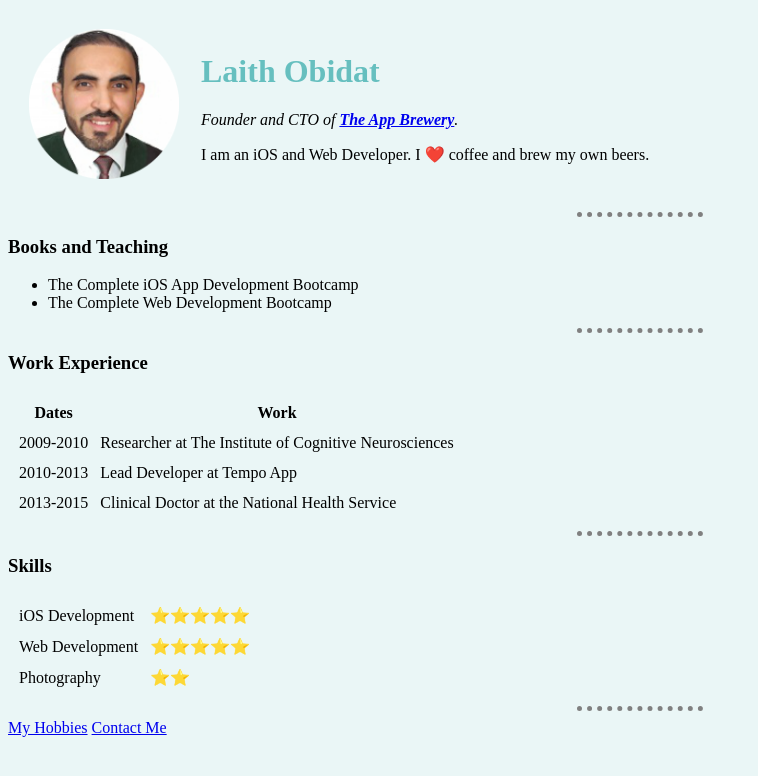
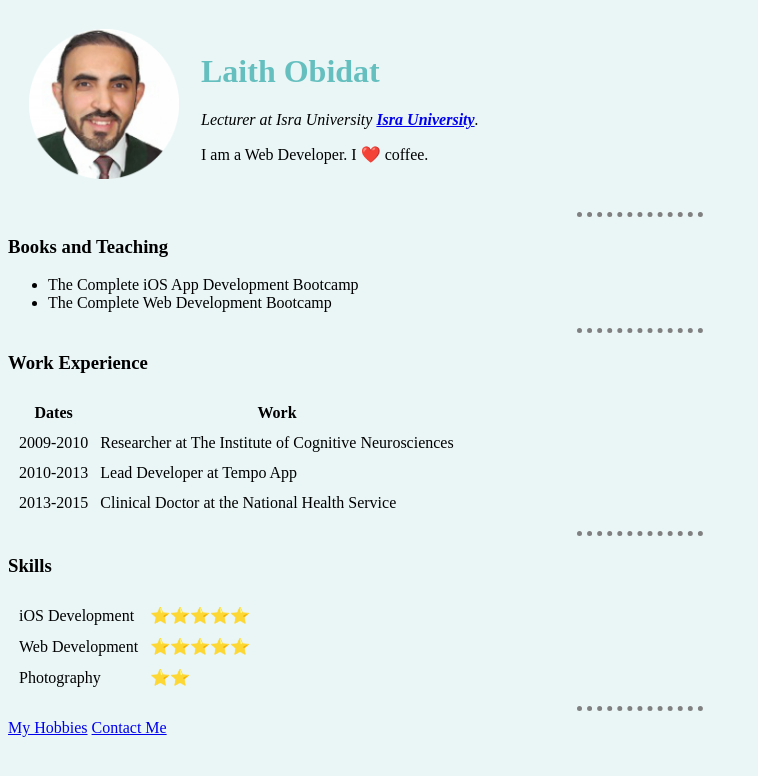
Before and after one commit to laithcodes/project, a plain HTML site: page index.html in a window 1280 px wide. Shown: the whole page, without its empty margins (0-758 px from the left). Drawn offline with Linux system fonts and the light colour scheme.

Commit message:
changes for some content in index page

```diff
--- a/index.html
+++ b/index.html
@@ -14,8 +14,8 @@
             <td><img src="images/laith.png" width="150px" alt="Laith profile picture"></td>
             <td>
                 <h1>Laith Obidat</h1>
-                <p><em>Founder and CTO of <strong><a href="https://www.appbrewery.co/">The App Brewery</a></strong>.</em></p>
-                <p>I am an iOS and Web Developer. I ❤️ coffee and brew my own beers.</p>
+                <p><em>Lecturer at Isra University <strong><a href="https://elearn.iu.edu.jo/">Isra University</a></strong>.</em></p>
+                <p>I am a Web Developer. I ❤️ coffee.</p>
             </td>
         </tr>
     </table>
```
